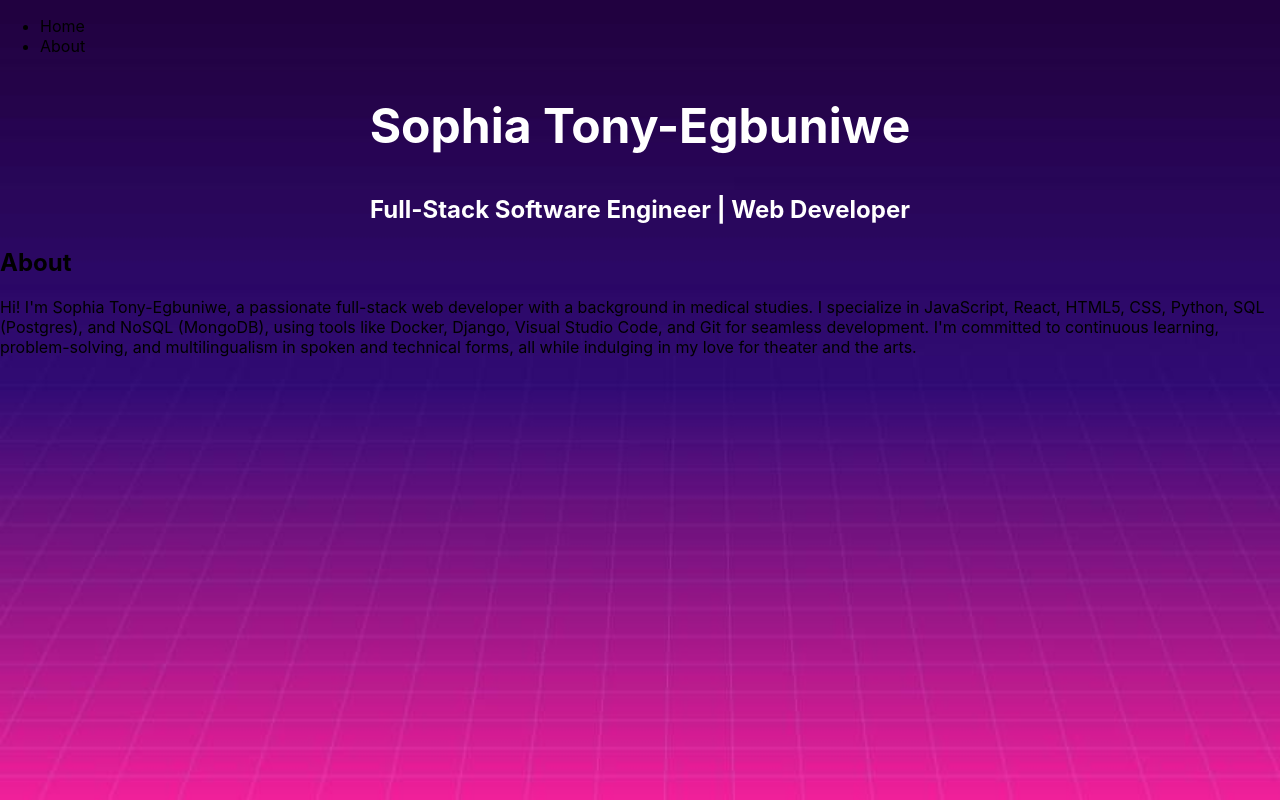
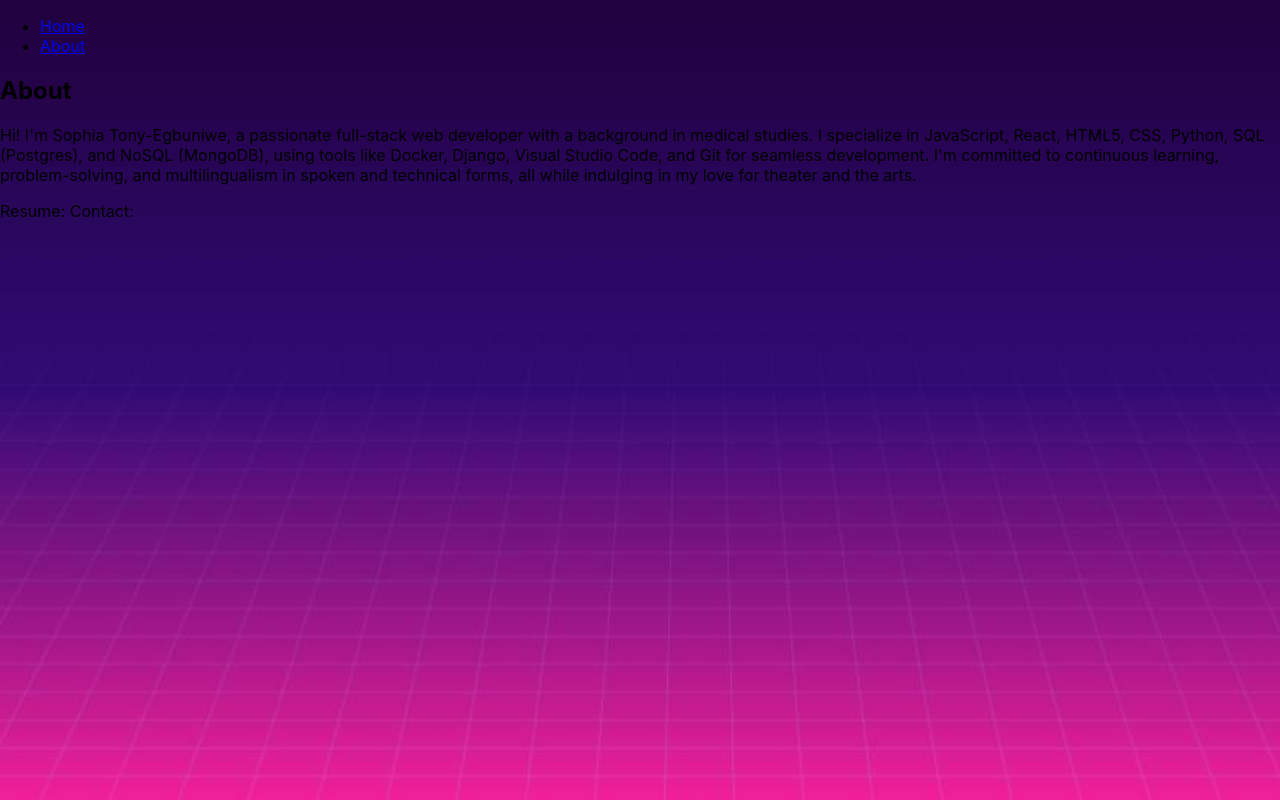
Before and after one commit to segbuniwe/portfolio, a React (Create React App) app in the folder portfolio/: page /about in a window 1280 px wide. Built offline with nearby package versions, Linux system fonts and the light colour scheme.

Commit message:
changed formatting

```diff
--- a/portfolio/package.json
+++ b/portfolio/package.json
@@ -8,6 +8,7 @@
     "@testing-library/user-event": "^13.5.0",
     "react": "^18.2.0",
     "react-dom": "^18.2.0",
+    "react-router-dom": "^6.17.0",
     "react-scripts": "5.0.1",
     "web-vitals": "^2.1.4"
   },
--- a/portfolio/src/App.js
+++ b/portfolio/src/App.js
@@ -2,23 +2,18 @@ import Nav from "./components/Nav";
 import "./styles/mainpage.css";
 import Main from "./components/Main";
 import About from "./components/About";
+import { BrowserRouter, Routes, Route } from "react-router-dom";
 
 function App() {
   return (
     <>
-      <Nav />
-      <section id="main">
-        <Main />
-      </section>
-      <section id="about">
-        <About />
-      </section>
-      {/* <section id="projects">
-        <Projects />
-      </section>
-      <section id="contact">
-        <Contact />
-      </section> */}
+      <BrowserRouter>
+        <Nav />
+        <Routes>
+          <Route exact path="/" element={<Main />}></Route>
+          <Route exact path="/about" element={<About />}></Route>
+        </Routes>
+      </BrowserRouter>
     </>
   );
 }
--- a/portfolio/src/components/About.js
+++ b/portfolio/src/components/About.js
@@ -15,6 +15,10 @@ function About() {
             and multilingualism in spoken and technical forms,
             all while indulging in my love for theater and the arts.
             </p>
+            <div>
+                Resume:
+                Contact:
+            </div>
         </>
     );
 }
--- a/portfolio/src/components/Nav.js
+++ b/portfolio/src/components/Nav.js
@@ -1,19 +1,17 @@
 import React from "react";
+import { NavLink } from "react-router-dom";
 
 function Nav() {
-    const scrollToSection = (sectionId) => {
-        document.getElementById(sectionId).scrollIntoView({ behavior: 'smooth' });
-    };
 
     return (
         <header>
             <nav>
                 <ul>
                     <li>
-                        <a onClick={() => scrollToSection('main')}>Home</a>
+                        <NavLink to="/">Home</NavLink>
                     </li>
                     <li>
-                        <a onClick={() => scrollToSection('about')}>About</a>
+                        <NavLink to="/about">About</NavLink>
                     </li>
                     {/* <li>
                         <a onClick={() => scrollToSection('projects')}>Projects</a>
```
Also changed, not shown: 1 other file (tests, documents, lock files or other folders).
